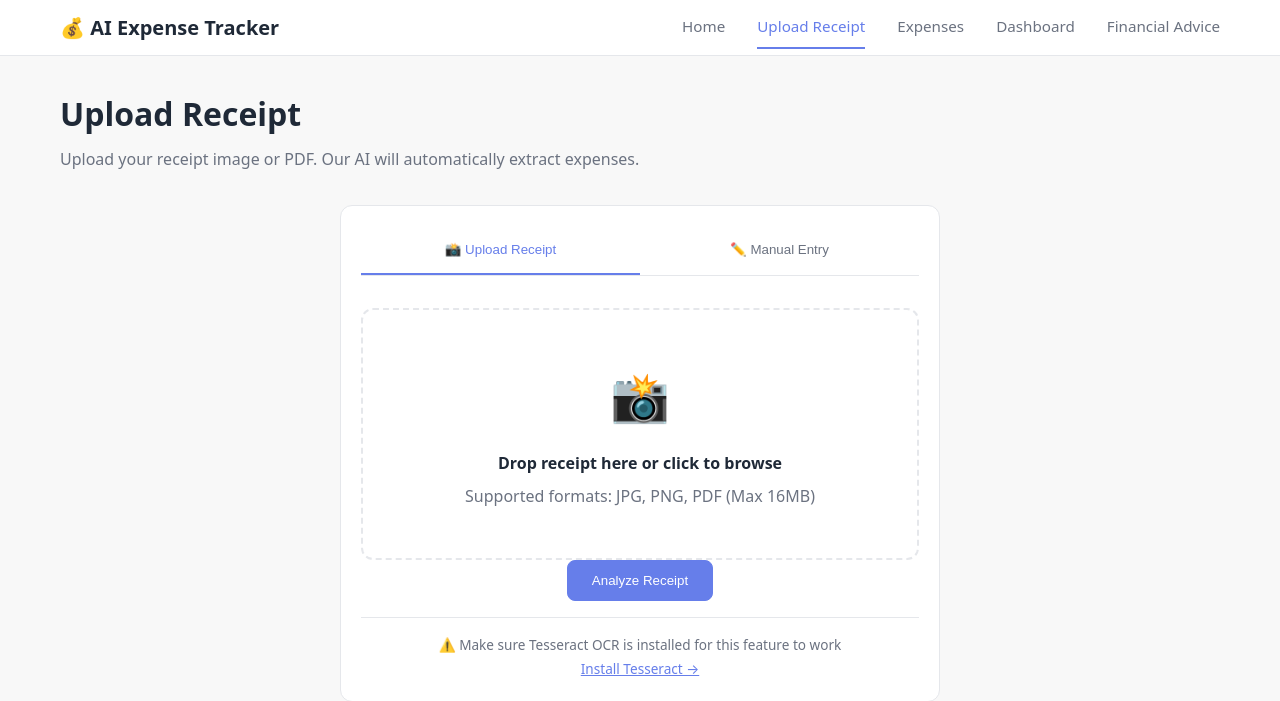
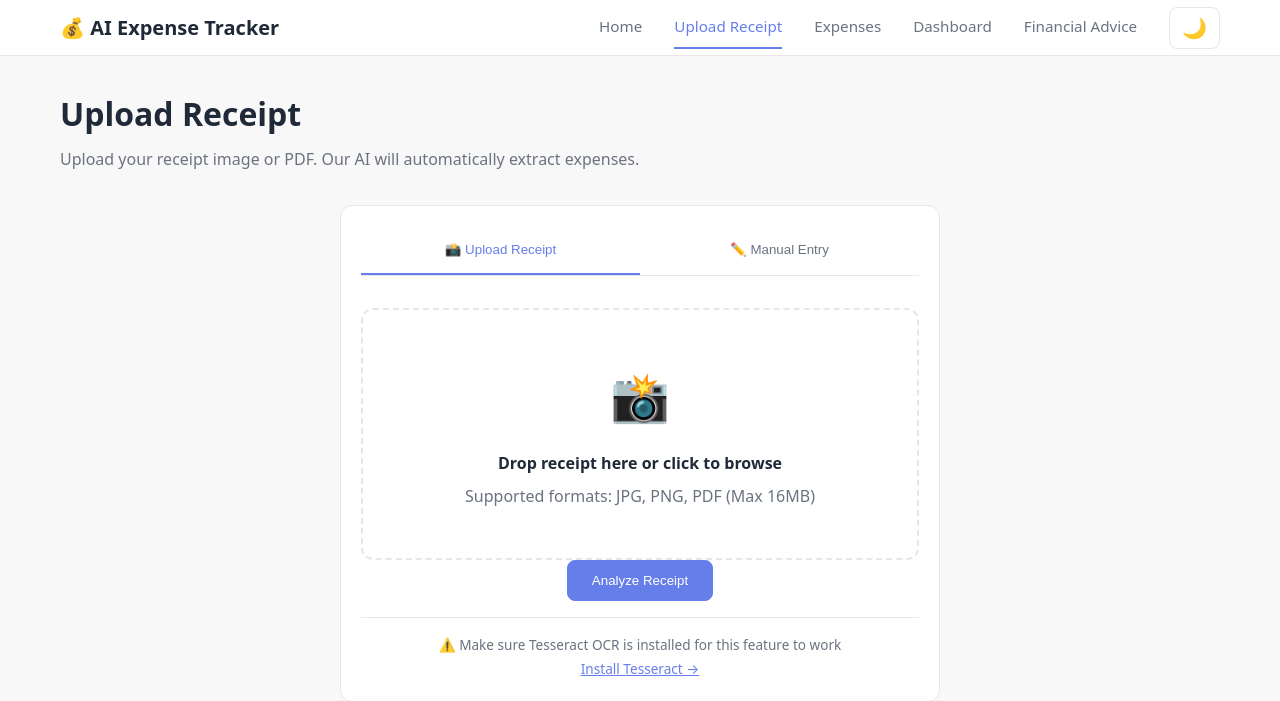
Before and after one commit to Vikas8346/Expense-Tracker, a Flask app: page /upload in a window 1280 px wide. Shown: the top 701 px of the page. Run offline with Flask 3, Linux system fonts and the light colour scheme.

Commit message:
Add dark/light theme toggle feature
- Added CSS variables for light and dark themes
- Light theme: White background with dark text
- Dark theme: Dark background with light text
- Added theme toggle button (☀️/🌙) in navbar
- Theme preference saved in localStorage
- Auto-detects system preference if not set
- Smooth transitions between themes
- Dark mode colors optimized for readability
- All components support both themes

```diff
--- a/static/css/style.css
+++ b/static/css/style.css
@@ -8,6 +8,19 @@
     --text2: #6b7280;
     --text3: #9ca3af;
     --border: #e5e7eb;
+}
+
+/* Dark mode */
+[data-theme="dark"] {
+    --primary: #8b9dff;
+    --primary-dark: #667eea;
+    --bg: #1a1a1a;
+    --bg2: #242424;
+    --bg3: #2d2d2d;
+    --text: #e8e8e8;
+    --text2: #b0b0b0;
+    --text3: #808080;
+    --border: #3d3d3d;
 }
 
 * {
@@ -61,6 +74,25 @@ body {
     display: flex;
     gap: 2rem;
     align-items: center;
+}
+
+.theme-toggle {
+    background: none;
+    border: 0.5px solid var(--border);
+    padding: 0.5rem 0.75rem;
+    border-radius: 8px;
+    cursor: pointer;
+    font-size: 1.25rem;
+    display: flex;
+    align-items: center;
+    justify-content: center;
+    transition: all 0.3s ease;
+    color: var(--text);
+}
+
+.theme-toggle:hover {
+    background-color: var(--bg2);
+    border-color: var(--primary);
 }
 
 .nav-link {
@@ -314,7 +346,7 @@ body {
     font-family: inherit;
     font-size: 1rem;
     color: var(--text);
-    background-color: white;
+    background-color: var(--bg);
     transition: border-color 0.3s ease;
 }
 
@@ -339,10 +371,22 @@ body {
     border: 0.5px solid #86efac;
 }
 
+[data-theme="dark"] .alert-success {
+    background-color: #1b4d2e;
+    color: #86efac;
+    border-color: #4b7c52;
+}
+
 .alert-error {
     background-color: #fee2e2;
     color: #991b1b;
     border: 0.5px solid #fca5a5;
+}
+
+[data-theme="dark"] .alert-error {
+    background-color: #4d1f1f;
+    color: #fca5a5;
+    border-color: #8b3a3a;
 }
 
 .alert-close {
--- a/templates/base.html
+++ b/templates/base.html
@@ -29,6 +29,9 @@
                 <a href="{{ url_for('advice') }}" class="nav-link {% if request.endpoint == 'advice' %}active{% endif %}">
                     Financial Advice
                 </a>
+                <button class="theme-toggle" id="themeToggle" title="Toggle dark/light mode">
+                    <span id="themeIcon">🌙</span>
+                </button>
             </div>
         </div>
     </nav>
@@ -53,6 +56,61 @@
     </footer>
 
     <script src="https://cdn.jsdelivr.net/npm/chart.js@4.4.0/dist/chart.umd.js"></script>
+
+    <!-- Theme Toggle Script -->
+    <script>
+        // Initialize theme on page load
+        function initializeTheme() {
+            // Get saved theme from localStorage or use system preference
+            let theme = localStorage.getItem('theme');
+
+            if (!theme) {
+                // Check system preference
+                if (window.matchMedia && window.matchMedia('(prefers-color-scheme: dark)').matches) {
+                    theme = 'dark';
+                } else {
+                    theme = 'light';
+                }
+            }
+
+            // Apply theme
+            applyTheme(theme);
+        }
+
+        function applyTheme(theme) {
+            const html = document.documentElement;
+            const themeToggle = document.getElementById('themeToggle');
+            const themeIcon = document.getElementById('themeIcon');
+
+            if (theme === 'dark') {
+                html.setAttribute('data-theme', 'dark');
+                localStorage.setItem('theme', 'dark');
+                themeIcon.textContent = '☀️';
+                themeToggle.title = 'Switch to light mode';
+            } else {
+                html.removeAttribute('data-theme');
+                localStorage.setItem('theme', 'light');
+                themeIcon.textContent = '🌙';
+                themeToggle.title = 'Switch to dark mode';
+            }
+        }
+
+        // Toggle theme on button click
+        document.addEventListener('DOMContentLoaded', function() {
+            initializeTheme();
+
+            const themeToggle = document.getElementById('themeToggle');
+            if (themeToggle) {
+                themeToggle.addEventListener('click', function() {
+                    const html = document.documentElement;
+                    const currentTheme = html.getAttribute('data-theme');
+                    const newTheme = currentTheme === 'dark' ? 'light' : 'dark';
+                    applyTheme(newTheme);
+                });
+            }
+        });
+    </script>
+
     {% block extra_js %}{% endblock %}
 </body>
 </html>
```
Also changed, not shown: temp_page_0.png (added).
